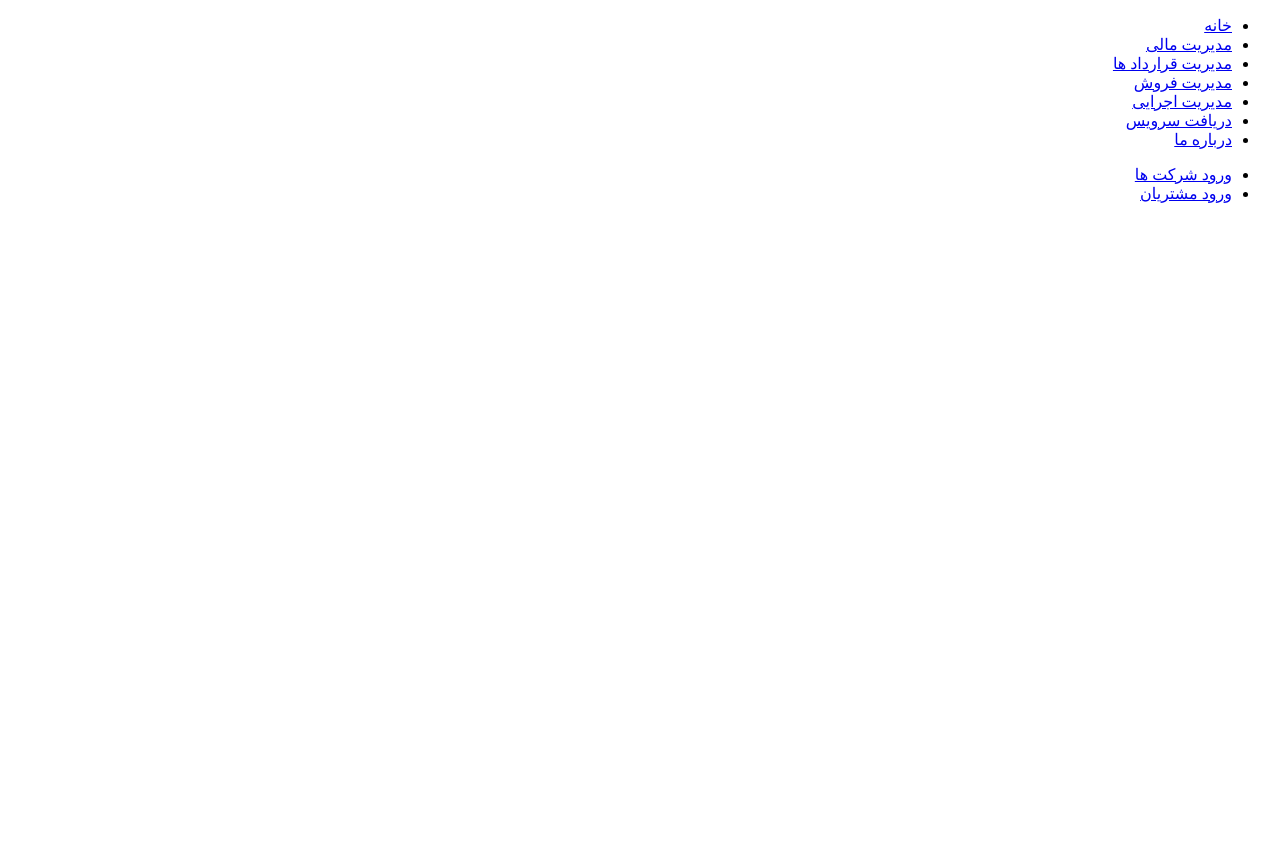
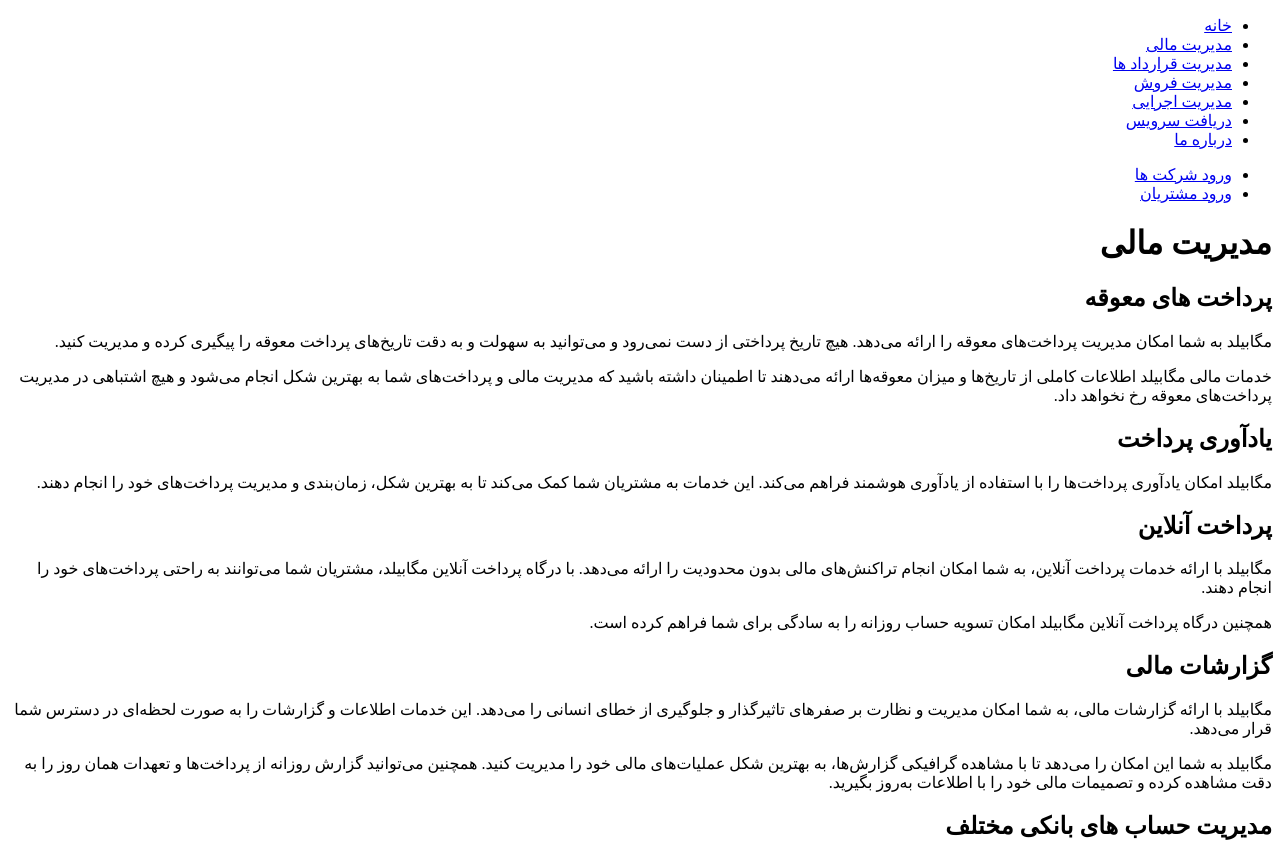
Before and after one commit to mega-build/ir-megabuild-website, a plain HTML site: page financial.html in a window 1280 px wide. Before the commit the page ends 800 px from the top, so only its background shows below. Drawn offline with Linux system fonts and the light colour scheme.

Commit message:
add created content to html page

```diff
--- a/financial.html
+++ b/financial.html
@@ -82,5 +82,62 @@
             </li>
         </ul>
     </nav>
+    <main>
+        <h1>
+            مدیریت مالی
+        </h1>
+
+        <article>
+            <h2>
+                پرداخت های معوقه
+            </h2>
+            <p>
+                مگابیلد به شما امکان مدیریت پرداخت‌های معوقه را ارائه می‌دهد. هیچ تاریخ پرداختی از دست نمی‌رود و می‌توانید به سهولت و به دقت تاریخ‌های پرداخت معوقه را پیگیری کرده و مدیریت کنید.
+            </p>
+            <p>
+                خدمات مالی مگابیلد اطلاعات کاملی از تاریخ‌ها و میزان معوقه‌ها ارائه می‌دهند تا اطمینان داشته باشید که مدیریت مالی و پرداخت‌های شما به بهترین شکل انجام می‌شود و هیچ اشتباهی در مدیریت پرداخت‌های معوقه رخ نخواهد داد.
+            </p>
+        </article>
+
+        <article>
+            <h2>
+                یادآوری پرداخت
+            </h2>
+            <p>
+                مگابیلد امکان یادآوری پرداخت‌ها را با استفاده از یادآوری هوشمند فراهم می‌کند. این خدمات به مشتریان شما کمک می‌کند تا به بهترین شکل، زمان‌بندی و مدیریت پرداخت‌های خود را انجام دهند.
+            </p>
+        </article>
+
+        <article>
+            <h2>
+                پرداخت آنلاین
+            </h2>
+            <p>
+                مگابیلد با ارائه خدمات پرداخت آنلاین، به شما امکان انجام تراکنش‌های مالی بدون محدودیت را ارائه می‌دهد. با درگاه پرداخت آنلاین مگابیلد، مشتریان شما می‌توانند به راحتی پرداخت‌های خود را انجام دهند.
+            </p>
+            <p>
+                همچنین درگاه پرداخت آنلاین مگابیلد امکان تسویه حساب روزانه را به سادگی برای شما فراهم کرده است.
+            </p>
+        </article>
+
+        <article>
+            <h2>
+                گزارشات مالی
+            </h2>
+            <p>
+                مگابیلد با ارائه گزارشات مالی، به شما امکان مدیریت و نظارت بر صفرهای تاثیرگذار و جلوگیری از خطای انسانی را می‌دهد. این خدمات اطلاعات و گزارشات را به صورت لحظه‌ای در دسترس شما قرار می‌دهد.
+            </p>
+            <p>
+                مگابیلد به شما این امکان را می‌دهد تا با مشاهده گرافیکی گزارش‌ها، به بهترین شکل عملیات‌های مالی خود را مدیریت کنید. همچنین می‌توانید گزارش روزانه از پرداخت‌ها و تعهدات همان روز را به دقت مشاهده کرده و تصمیمات مالی خود را با اطلاعات به‌روز بگیرید.
+            </p>
+        </article>
+
+        <article>
+            <h2>
+                مدیریت حساب های بانکی مختلف
+            </h2>
+
+        </article>
+    </main>
 </body>
 </html>
```
